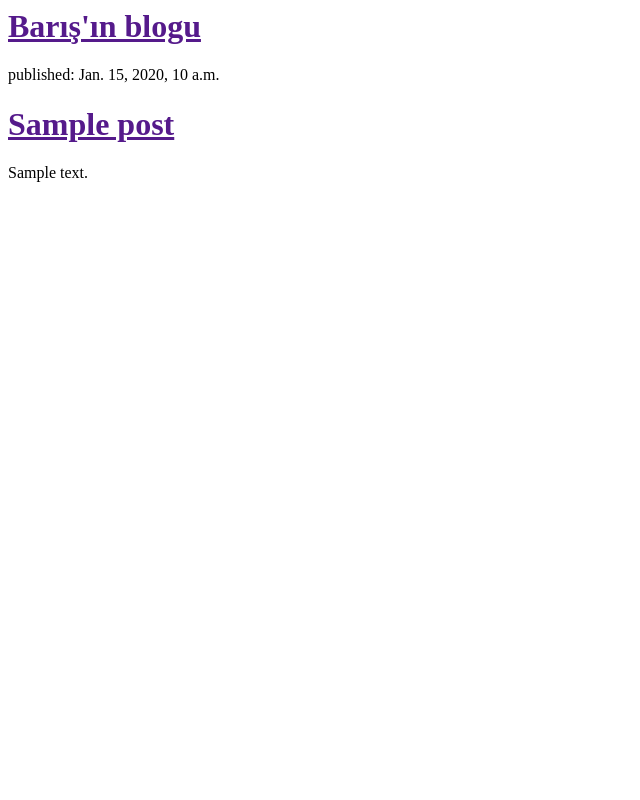
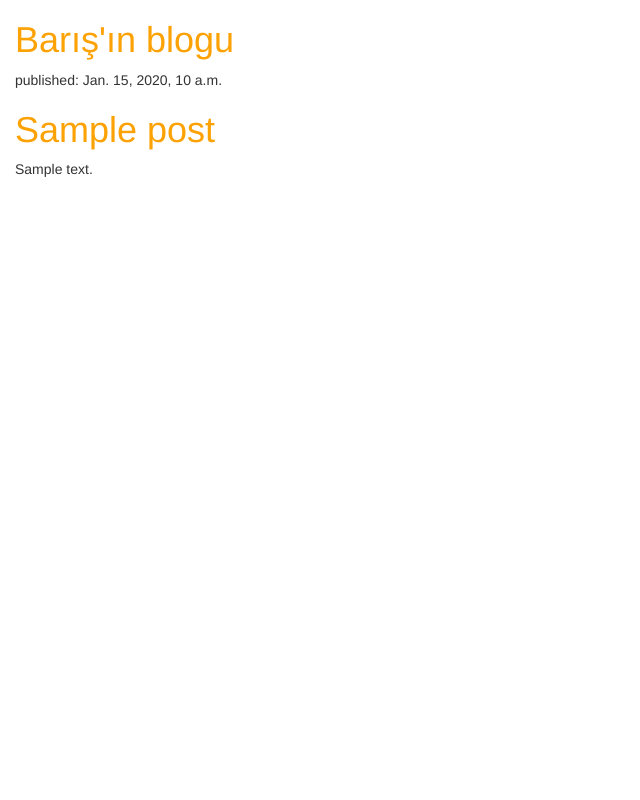
Before and after one commit to barisyigit44/my-first-blog, a Django app: page / in a window 1280 px wide. Shown: the whole page, without its empty margins (0-640 px from the left). Run offline with Django 3.2, Linux system fonts and the light colour scheme; tables that the repository leaves empty hold one stand-in row (values such as "Sample post"); some libraries are stand-ins or nearby versions.

Commit message:
css dosyası eklendi

```diff
--- /dev/null
+++ b/blog/static/css/blog.css
@@ -0,0 +1,7 @@
+body {
+    padding-left: 15px;
+}
+
+h1 a {
+	color: #FCA205;
+}
--- a/blog/templates/blog/post_list.html
+++ b/blog/templates/blog/post_list.html
@@ -1,6 +1,10 @@
+{% load static %}
 <html>
 	<head>
 		<title>Barış'ın Blogu</title>
+		<link rel="stylesheet" href="//maxcdn.bootstrapcdn.com/bootstrap/3.2.0/css/bootstrap.min.css">
+		<link rel="stylesheet" href="//maxcdn.bootstrapcdn.com/bootstrap/3.2.0/css/bootstrap-theme.min.css">
+		<link rel="stylesheet" href="{% static 'css/blog.css' %}">
 	</head>
 	<body>
 		<div>
```
